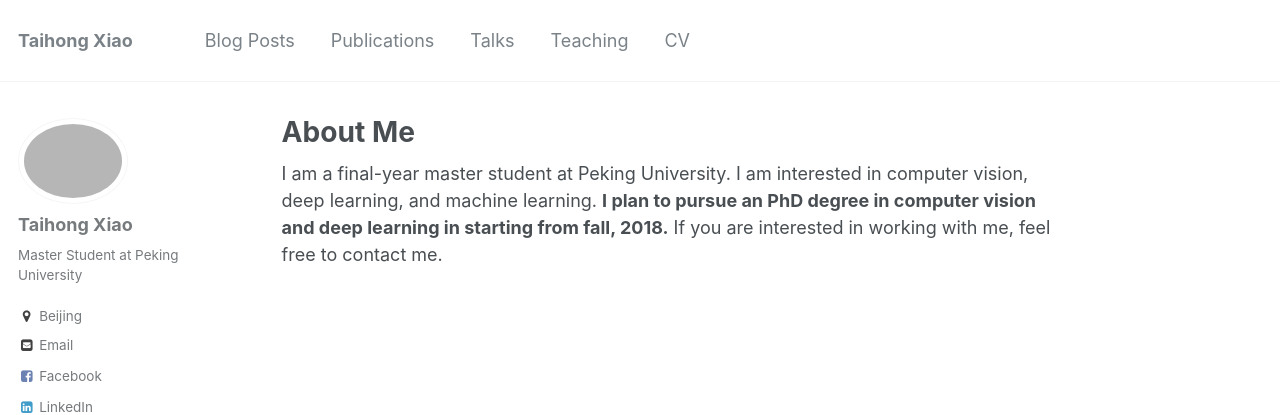
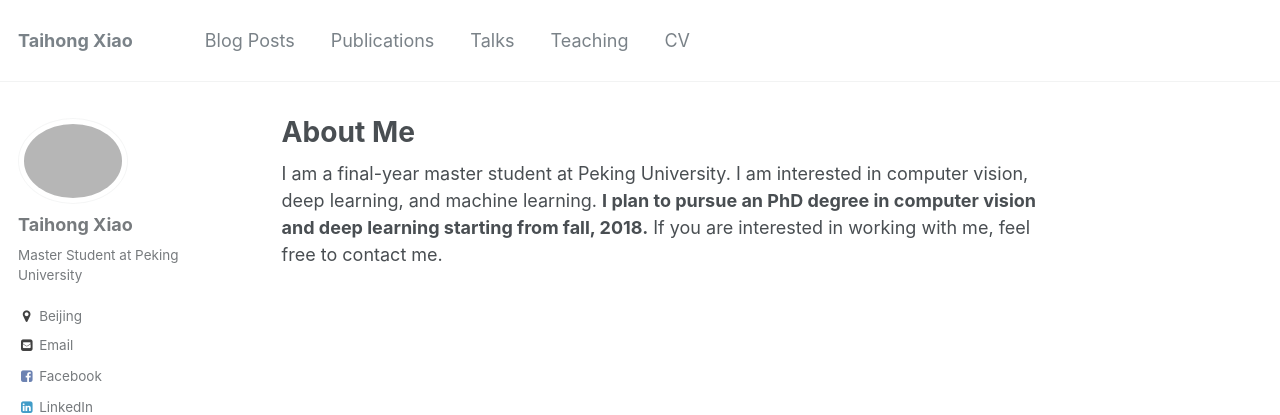
Before and after one commit to Prinsphield/prinsphield.github.io, a Jekyll site: the page built from _pages/about.md, in a window 1280 px wide. Shown: the top 415 px of the page. Built offline with Jekyll 4.4.1, drawn with Linux system fonts in a browser that asks for light colours; some web fonts are replaced.

```diff
--- a/_pages/about.md
+++ b/_pages/about.md
@@ -10,5 +10,5 @@ redirect_from:
 
 I am a final-year master student at Peking University.
 I am interested in computer vision, deep learning, and machine learning.
-<b>I plan to pursue an PhD degree in computer vision and deep learning in starting from fall, 2018.</b>
+<b>I plan to pursue an PhD degree in computer vision and deep learning starting from fall, 2018.</b>
 If you are interested in working with me, feel free to contact me.
```
